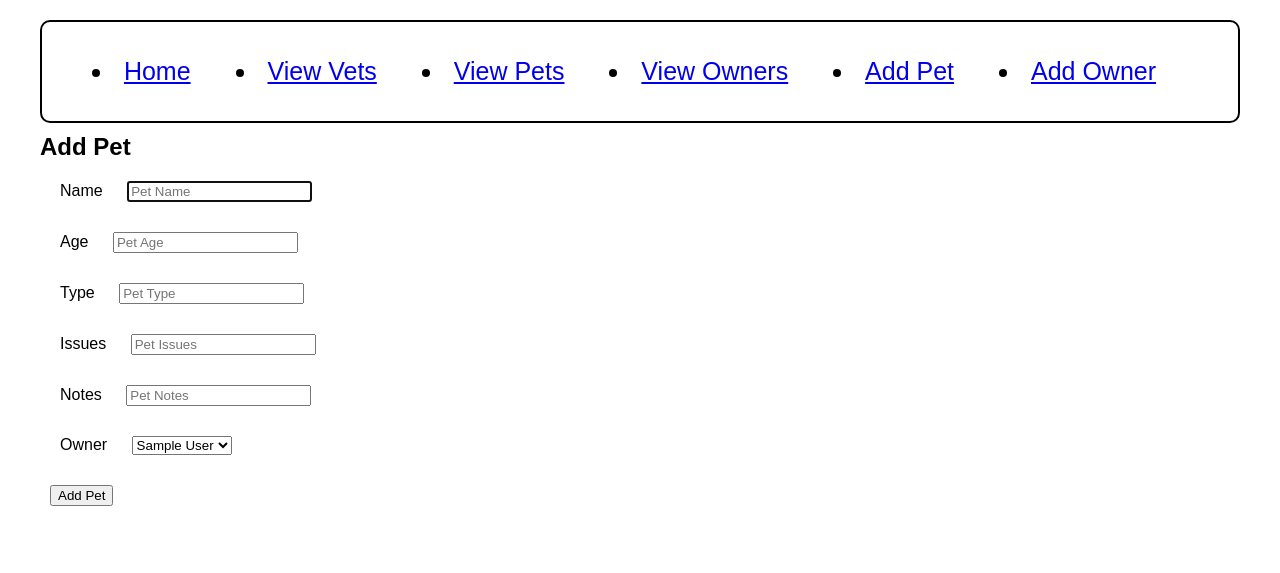
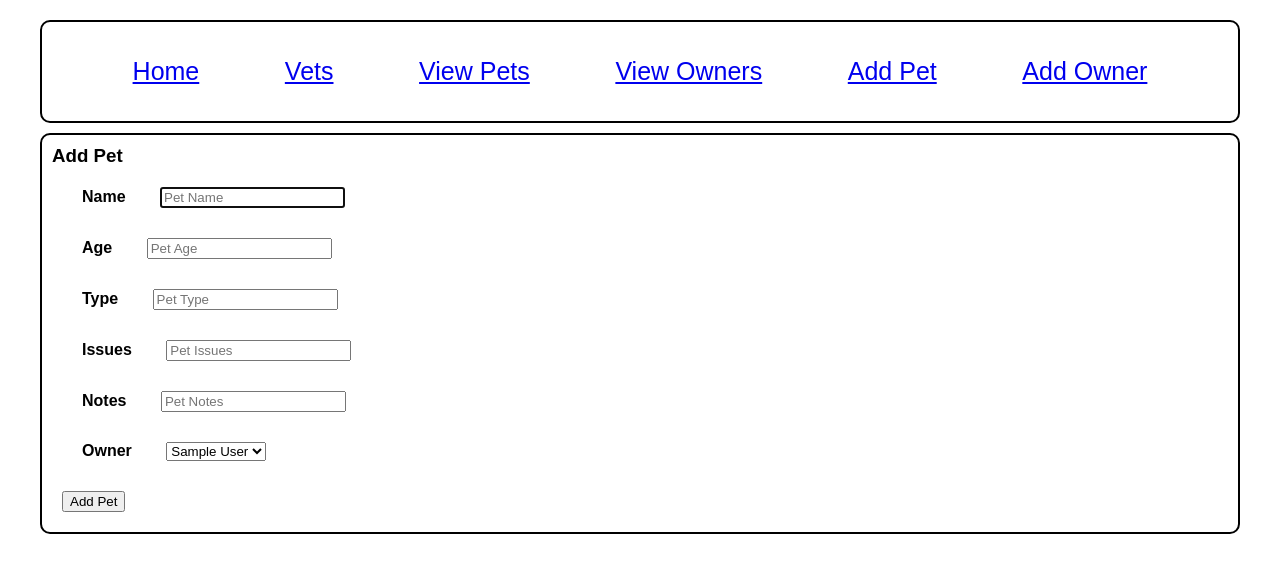
Before and after one commit to Lewish1998/VetClan, a Flask app: page /pets/add in a window 1280 px wide. Shown: the top 573 px of the page. Run offline with Flask 2, Linux system fonts and the light colour scheme; a database or web service that is not in the repository returns one stand-in record (values such as "Sample title"); some libraries are stand-ins or nearby versions.

Commit message:
css - borders added

```diff
--- a/main/static/style.css
+++ b/main/static/style.css
@@ -10,6 +10,7 @@
     border-radius: 10px;
     padding: 25px;
     font-size: 25px;
+    list-style: none;
 }
 
 
@@ -33,7 +34,8 @@
     padding-bottom: 50px;
 }
 
-/* .main-page-bg {
-    background-image: url('images/gray-puppy-vet.png');
-    background-size: 550px;
-} */
+
+.border {
+    border: solid black 2px;
+    border-radius: 10px;
+}
--- a/main/templates/base.html
+++ b/main/templates/base.html
@@ -11,7 +11,7 @@
     <nav class='base-nav'>
         <ul class='nav-list'>
             <li><a href="/">Home</a></li>
-            <li><a href="/vets">View Vets</a></li>
+            <li><a href="/vets">Vets</a></li>
             <li><a href="/pets">View Pets</a></li>
             <li><a href="/owners">View Owners</a></li>
             <li><a href="/pets/add">Add Pet</a></li>
--- a/main/templates/owners/index.html
+++ b/main/templates/owners/index.html
@@ -1,7 +1,10 @@
 {% extends 'base.html' %}
 {% block content %}
 
+<section class='border'>
+
 <h1>Owners</h1>
+
 {% for owner in owners %}
 <div class = 'view-owners'>
     <h3>Owner: <a href='/owners/{{owner.id}}'>{{ owner.first_name }} {{ owner.last_name }}</a></h3>
@@ -12,5 +15,5 @@
 </div>
 
 {% endfor %}
-
+</section>
 {% endblock %}
--- a/main/templates/owners/show.html
+++ b/main/templates/owners/show.html
@@ -1,6 +1,7 @@
 {% extends 'base.html' %}
 {% block content %}
 
+<section class='border'>
 
 <h1>{{ owner.first_name }} {{owner.last_name}}</h1>
 <h1>Address</h1>
@@ -13,5 +14,5 @@
 <form action='/owners/{{owner.id}}/delete' method='POST'>
     <button class='delete-button'>Delete</button>
 </form>
-
+</section>
 {% endblock %}
--- a/main/templates/pets/add.html
+++ b/main/templates/pets/add.html
@@ -1,31 +1,32 @@
 {% extends 'base.html' %}
 {% block content %}
+<section class='border'>
 
 <h1>Add Pet</h1>
 
 <form action='/pets' method='post'>
     <div>
-        <label for='name'>Name</label>
+        <label for='name'><b>Name</b></label>
         <input type='text' name='name' placeholder='Pet Name' required autofocus>
     </div>
     <div>
-        <label for='age'>Age</label>
+        <label for='age'><b>Age</b></label>
         <input type='number' name='age' placeholder='Pet Age' required>
     </div>
     <div>
-        <label for='type'>Type</label>
+        <label for='type'><b>Type</b></label>
         <input type='text' name='type' placeholder='Pet Type' required>
     </div>
     <div>
-        <label for='issues'>Issues</label>
+        <label for='issues'><b>Issues</b></label>
         <input type='text' name='issues' placeholder='Pet Issues' required>
     </div>
     <div>
-        <label for='notes'>Notes</label>
+        <label for='notes'><b>Notes</b></label>
         <input type='text' name='notes' placeholder='Pet Notes' required>
     </div>
     <div>
-        <label for='owner'>Owner</label>
+        <label for='owner'><b>Owner</b></label>
         <select name='owner_id'>
             {% for owner in owners %}
                 <option value='{{owner.id}}'>{{ owner.first_name}} {{ owner.last_name }}</option>
@@ -35,5 +36,5 @@
 
     <button type='submit'>Add Pet</button>
 </form>
-
+</section>
 {% endblock %}
--- a/main/templates/pets/edit.html
+++ b/main/templates/pets/edit.html
@@ -1,5 +1,6 @@
 {% extends 'base.html' %}
 {% block content %}
+<section class='border'>
 
 <h1>Edit Pet</h1>
 
@@ -36,7 +37,7 @@
     <button type='submit'>Confirm Changes</button>
 
 </form>
-
+</section>
 <!-- Decided to not include the ability to change owner as it is too unlikely that the owner would change to one
 of the other owners using the vets. -->
 
--- a/main/templates/pets/index.html
+++ b/main/templates/pets/index.html
@@ -1,5 +1,6 @@
 {% extends 'base.html' %}
 {% block content %}
+<section class='border'>
 
 <h1>Pets</h1>
 {% for pet in pets %}
@@ -12,5 +13,5 @@
     </ul>
 </div>
 {% endfor %}
-
+</section>
 {% endblock %}
--- a/main/templates/pets/show.html
+++ b/main/templates/pets/show.html
@@ -1,5 +1,6 @@
 {% extends 'base.html' %}
 {% block content %}
+<section class='border'>
 
 <h1>{{ pet.name }}</h1>
 <h1>ID</h1>
@@ -24,5 +25,5 @@
 <form action='/pets/{{pet.id}}/edit' method='GET'>
     <button class='edit-button'>Edit</button>
 </form>
-
+</section>
 {% endblock %}
--- a/main/templates/vets/index.html
+++ b/main/templates/vets/index.html
@@ -2,6 +2,7 @@
 {% block content %}
 
 <!-- Loop through vets and have each vet as a hyperlink linkng to vets/show, showing the indivudual vet -->
+<section class='border'>
 
 
 <h1>Vets</h1>
@@ -9,11 +10,10 @@
 {% for vet in vets %}
 <div class = 'view-vets'>
     <ul>
-        <li><b>ID:</b> {{ vet.id }}</li>
-        <li><b>Name: </b><a href='/vets/{{vet.id}}'>{{vet.first_name}} {{ vet.last_name }}</a></h1></li>
+        <li><b>Name: </b><a href='/vets/{{vet.id}}'>{{vet.first_name}} {{ vet.last_name }}</a><b>ID:</b> {{ vet.id }}</h1></li>
 
     </ul>
 </div>
 {% endfor %}
-
+</section>
 {% endblock %}
--- a/main/templates/vets/show.html
+++ b/main/templates/vets/show.html
@@ -1,10 +1,11 @@
 {% extends 'base.html' %}
 {% block content %}
+<section class='border'>
 
 <h1>{{ vet.first_name }} {{vet.last_name}}</h1>
 <h1>About {{vet.first_name }}</h1>
 <p>{{ vet.description }}</p>
 <h1>{{ vet.first_name }}'s Favourite Animal</h1>
 <p>{{ vet.fav_animal}}</p>
-
+</section>
 {% endblock %}
```
Also changed, not shown: main/templates/owners/add.html (+7 -5 lines).
